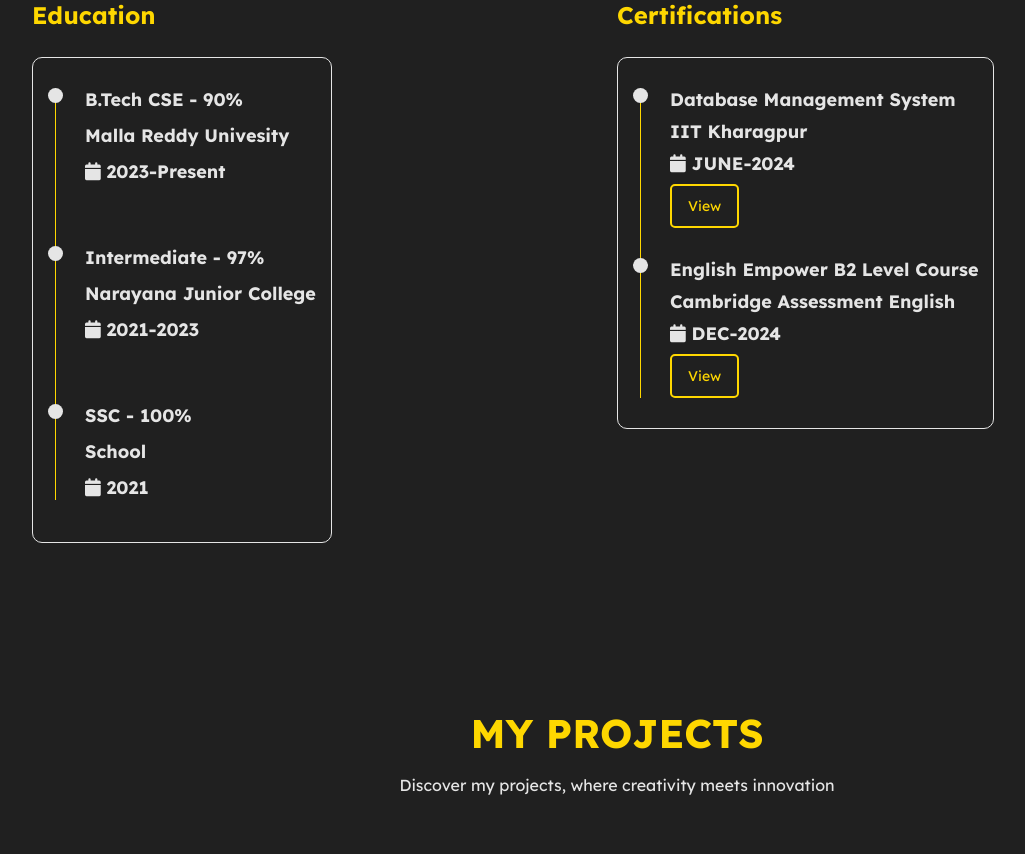
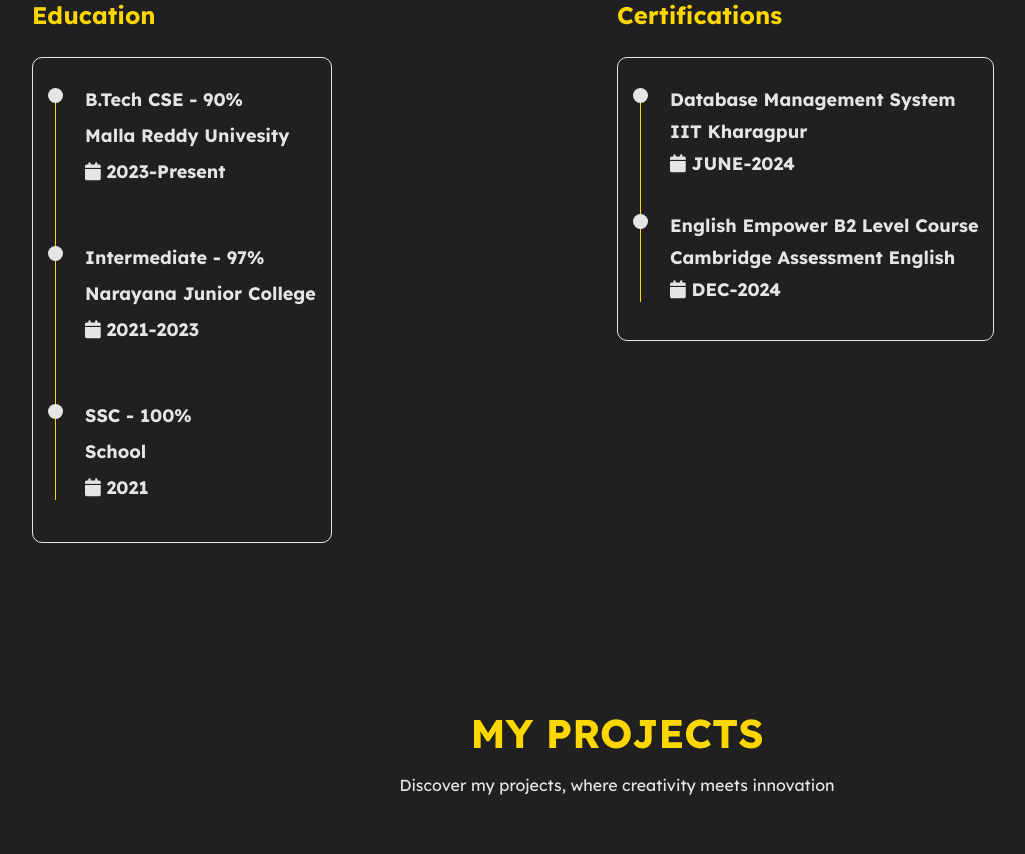
Before and after one commit to rishiklucky/MyPortfolio, a website: page public/index.html in a window 1280 px wide. Shown: the part 1007-1861 px from the top of the page, without its empty margins (23-1048 px from the left). Drawn offline with nearby package versions, Linux system fonts and the light colour scheme.

Commit message:
Update index.html

```diff
--- a/public/index.html
+++ b/public/index.html
@@ -155,9 +155,7 @@
                                     <h4 class="timeline-title">
                                         <i class="fa fa-calendar"></i> JUNE-2024
                                     </h4>
-                                     <a href="/certificates/database-management-system.pdf" target="_blank" rel="noopener noreferrer" class="custom-button">
-                                        View
-                                    </a>
+
 
                                 </div>
                                 <!-- Timeline-item -->
@@ -168,9 +166,7 @@
                                     <h4 class="timeline-title">
                                         <i class="fa fa-calendar"></i> DEC-2024
                                     </h4>
-                                     <a href="/certificates/database-management-system.pdf" target="_blank" rel="noopener noreferrer" class="custom-button">
-                                        View
-                                    </a>
+
                                 </div>
 
                             </div>
```
